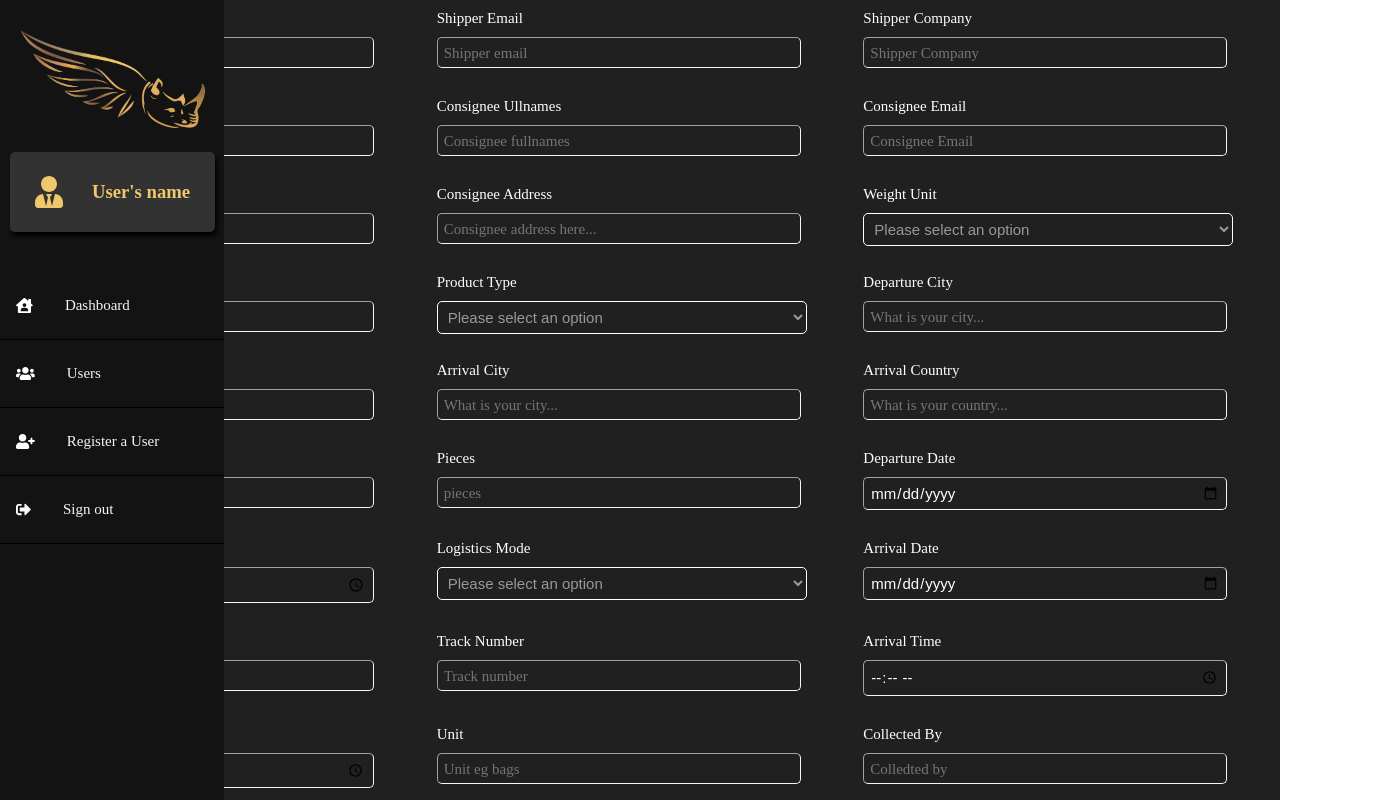
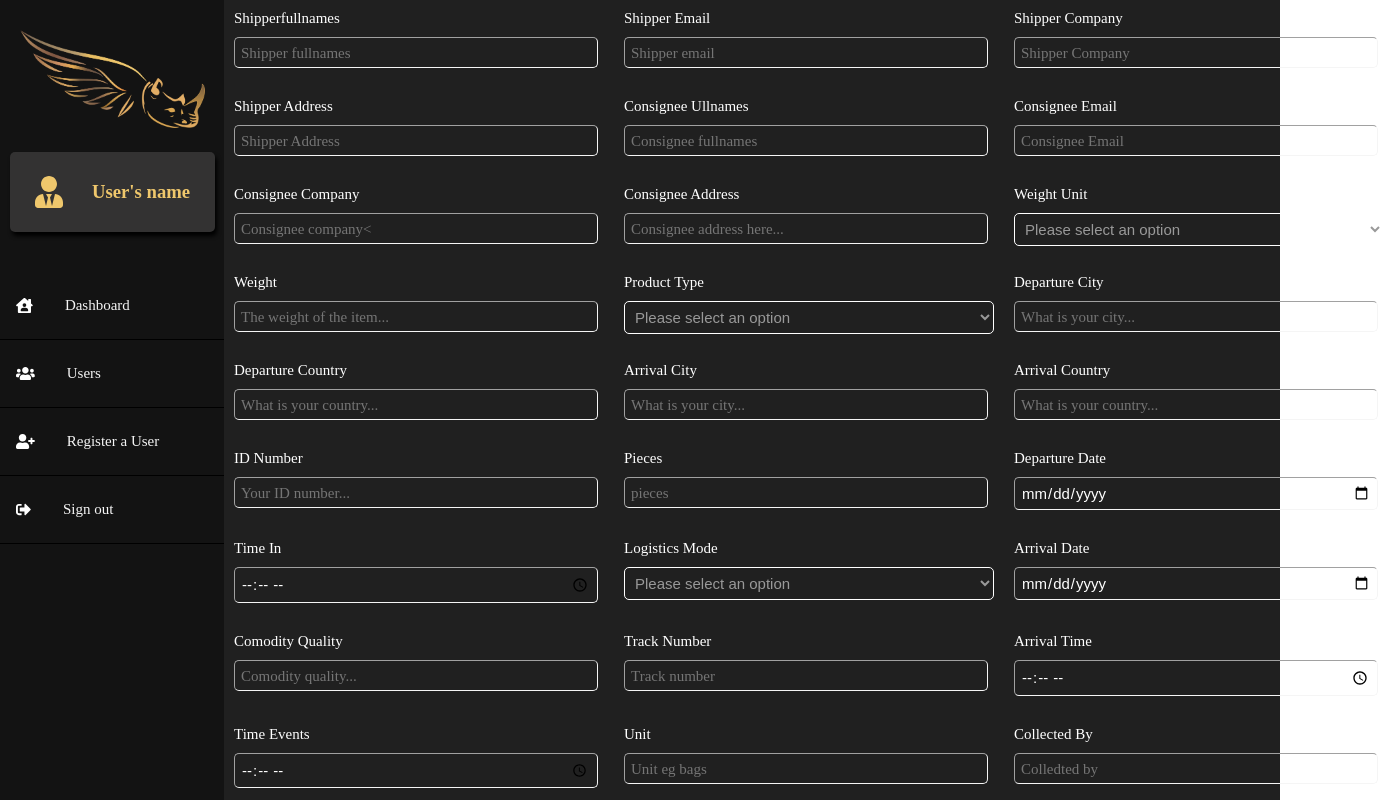
Before and after one commit to Joseph-muvevi/rhinofrontend, a React (Create React App) app: page /dashboard/logistics-form in a window 1280 px wide. Shown: the top 800 px of the page, 1384 px wide, since content can reach past the window. Built offline with nearby package versions, Linux system fonts and the light colour scheme; no server answers; sample sign-in values are in the browser's storage; a web font is replaced by a local one.

Commit message:
styled the logistics form

```diff
--- a/src/components/User/UserForms/LogisticsForms/LogisticsFormsContent/LogisticsFormsContent.js
+++ b/src/components/User/UserForms/LogisticsForms/LogisticsFormsContent/LogisticsFormsContent.js
@@ -6,9 +6,21 @@ import React, { useState } from "react";
 import "../LogisticsForms.css";
 import axios from "axios";
 import { faExclamationTriangle } from "@fortawesome/free-solid-svg-icons";
+import { Box } from "@mui/material";
+import { makeStyles } from "@mui/styles";
+
+const logisticsFormStyles = makeStyles({
+	wrapper: {
+		width: "80vw",
+		marginLeft: "18vw"
+	}
+})
+
+
 
 const LogisticsFormsContent = ({setModalIsOpen}) => {
 	const [error, setErrors] = useState("");
+
 
 	const formik = useFormik({
 		initialValues: {
@@ -90,6 +102,7 @@ const LogisticsFormsContent = ({setModalIsOpen}) => {
 				axios
 					.post(
 						"https://rhinojohnbackend.herokuapp.com/api/logisticsrecords",
+						// "http://localhost:9000/api/shipment/post",
 						values
 					)
 					.then((res) => {
@@ -108,8 +121,12 @@ const LogisticsFormsContent = ({setModalIsOpen}) => {
 		},
 	});
 
+	const classes = logisticsFormStyles()
+
 	return (
-		<div className="">
+		<Box clasName={classes.wrapper}>
+				<div className="logistics-quotation-form">
+
 				<div className="logistics-quotation-form-content">
 					<form
 						onSubmit={formik.handleSubmit}
@@ -830,6 +847,7 @@ const LogisticsFormsContent = ({setModalIsOpen}) => {
 					</form>
 				</div>
 			</div>
+		</Box>
 	);
 };
 
```
Lines whose indentation alone changed are shown as unchanged.
